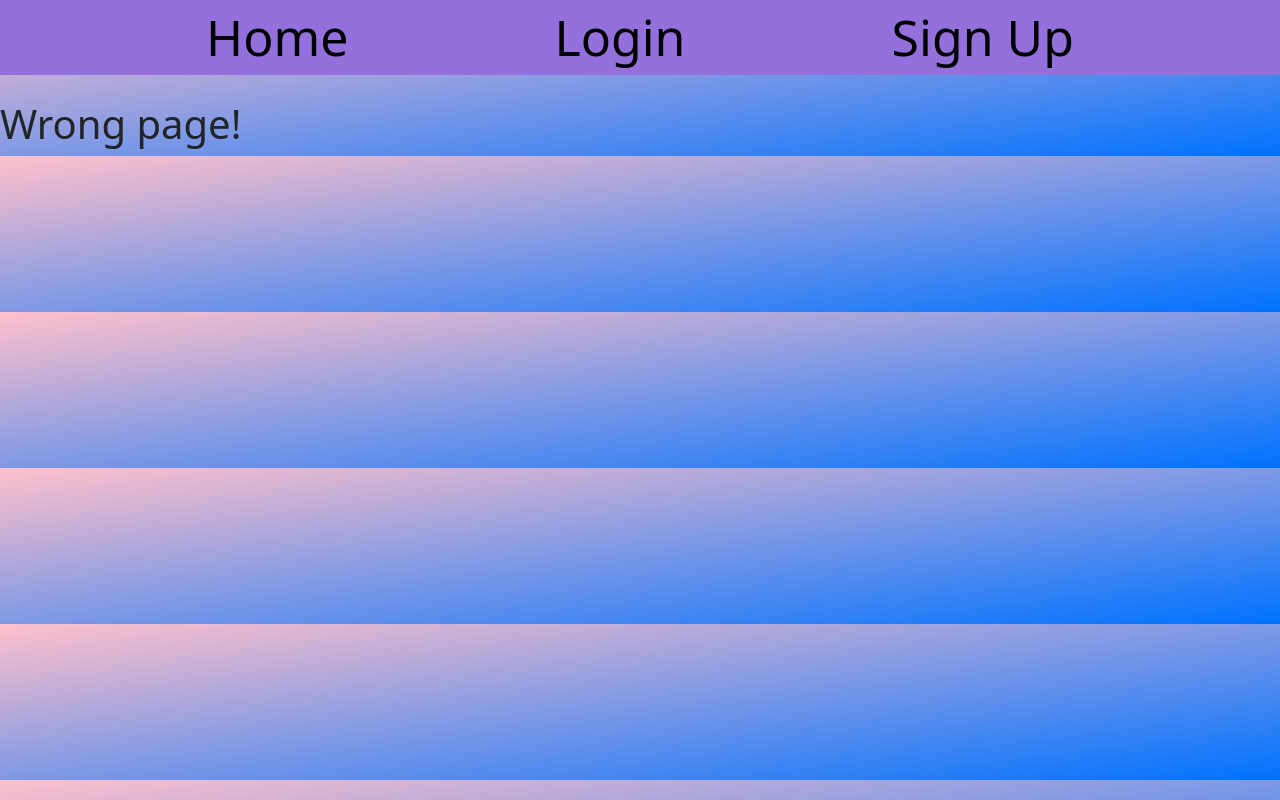
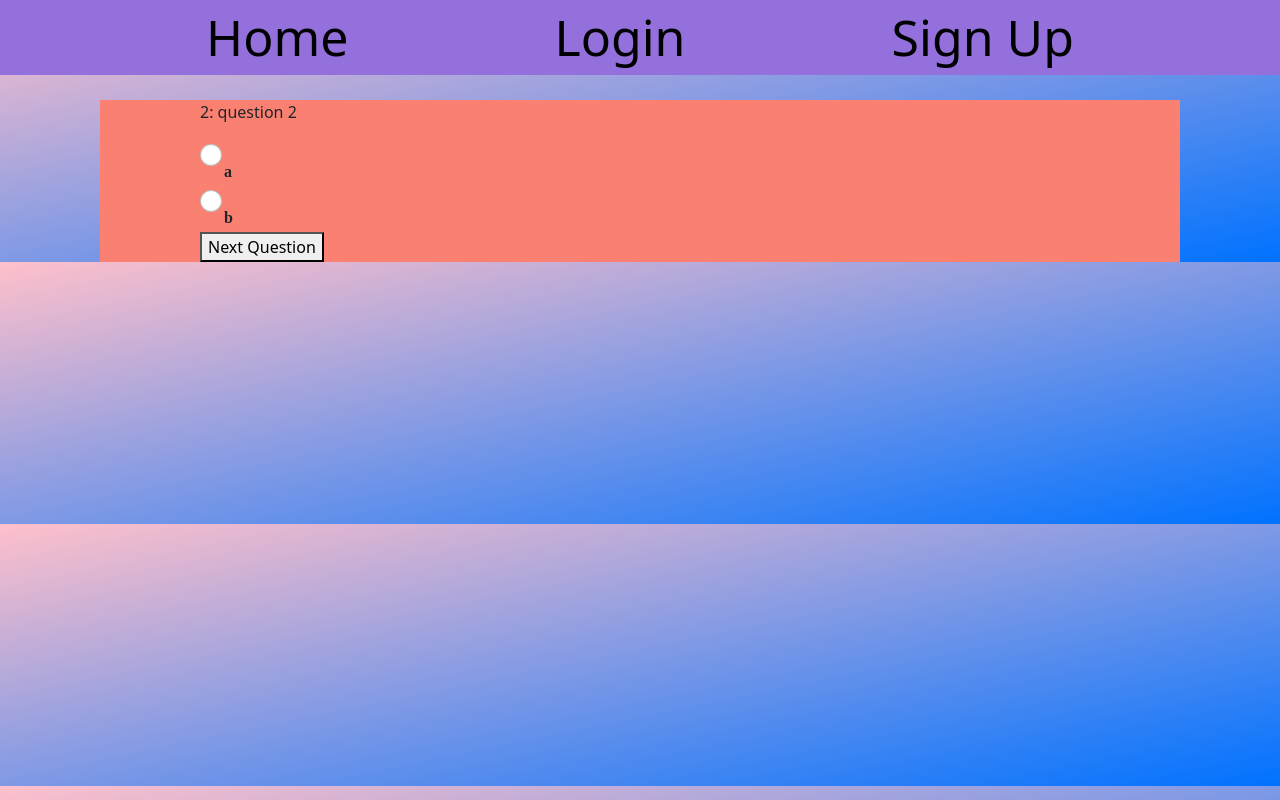
Before and after one commit to Awele1111/JADA-Quiz-App, a React (Create React App) app in the folder client/: page /takeQuiz in a window 1280 px wide. Built offline with nearby package versions, Linux system fonts and the light colour scheme.

Commit message:
working on quiz page

```diff
--- a/client/src/App.js
+++ b/client/src/App.js
@@ -18,6 +18,7 @@ import CreateQuiz from './pages/CreateQuiz/CreateQuiz';
 import { useState } from "react";
 import Nav from './components/Nav/Navbar'
 import ProfilePage from './pages/ProfilePage/ProfilePage';
+import TakeQuiz from './pages/TakeQuiz/TakeQuiz';
 
 // Construct our main GraphQL API endpoint
 const httpLink = createHttpLink({
@@ -58,6 +59,7 @@ function App() {
             <Route exact path='/profile' component={ProfilePage} />
             <Route exact path='/login' component={Login} />
             <Route exact path='/signUp' component={Register} />
+            <Route exact path='/takeQuiz' component={TakeQuiz} />
             <Route render={() => <h1>Wrong page!</h1>} />
           </Switch>
         </>
--- a/client/src/pages/TakeQuiz/QuizQuestion.js
+++ b/client/src/pages/TakeQuiz/QuizQuestion.js
@@ -1,10 +1,10 @@
 import React from 'react';
 
-const QuizQuestion = ({ quizData }) => {
+const QuizQuestion = ({ quizData, questionNumber, setQuestionNumber }) => {
     return (
         <main>
-            <p>{questionNumber}: {quizData.questions[questionNumber-1]}</p>
-            {quizData.questions[questionNumber-1].choices.map((choice) => {
+            <p>{questionNumber+1}: {quizData.questions[questionNumber].question}</p>
+            {quizData.questions[questionNumber].choices.map((choice) => {
                 return (
                     <div class="form-check">
                         <input class="form-check-input" type="radio" name="exampleRadios" id="exampleRadios2" value="option2"/>
@@ -13,10 +13,8 @@ const QuizQuestion = ({ quizData }) => {
                         </label>
                     </div>
                 )
-            })};
-            <button>
-                Next Question
-            </button>
+            })}
+            <button onClick={() => setQuestionNumber(questionNumber++)}>Next Question</button>
         </main>
     )
 }
--- a/client/src/pages/TakeQuiz/QuizStart.js
+++ b/client/src/pages/TakeQuiz/QuizStart.js
@@ -1,17 +1,13 @@
 import React from 'react';
-import { Link } from 'react-router-dom';
+import { QUERY_USER } from '../../utils/queries';
 
-const QuizStart = ({quizData}) => {
+const QuizStart = ({ quizData, setQuestionNumber }) => {
     return (
         <main>
             <h2>{quizData.title}</h2>
-            <h3>by {quizData.author}</h3>
+            <h3>by {quizData.creator}</h3>
             <p>{quizData.description}</p>
-            <Link to="">
-                <button>
-                    Start Quiz
-                </button>
-            </Link>
+            <button onClick={setQuestionNumber(1)}>Start Quiz</button>
         </main>
     )
 }
--- /dev/null
+++ b/client/src/pages/TakeQuiz/TakeQuiz.js
@@ -0,0 +1,33 @@
+import React, { useState } from 'react';
+import QuizStart from './QuizStart';
+import QuizQuestion from './QuizQuestion';
+import QuizScore from './QuizScore';
+
+const TakeQuiz = () => {
+    const [questionNumber, setQuestionNumber] = useState(0);
+
+    const testQuiz = {
+        title: "test2",
+        questions: [
+            {question: "question 1", choices: [{choice: "a", correct: true}, {choice: "b", correct:false}]},
+            {question: "question 2", choices: [{choice: "a", correct: true}, {choice: "b", correct:false}]}],
+        creator: "642c51f247f1c365f495ee71",
+        description: ""
+    }
+
+    return (
+        <main>
+            {questionNumber===0?(
+                <QuizStart quizData={testQuiz} setQuestionNumber={setQuestionNumber} />
+            ):null}
+            {questionNumber>testQuiz.questions.length?(
+                <QuizScore quizData={testQuiz} />
+            ):null}
+            {questionNumber>0 && questionNumber <= testQuiz.questions.length?(
+                <QuizQuestion quizData={testQuiz} questionNumber={questionNumber} setQuestionNumber={setQuestionNumber} />
+            ):null}
+        </main>
+    )
+}
+
+export default TakeQuiz;
```
Also changed, not shown: 2 other files (tests, documents, lock files or other folders).
